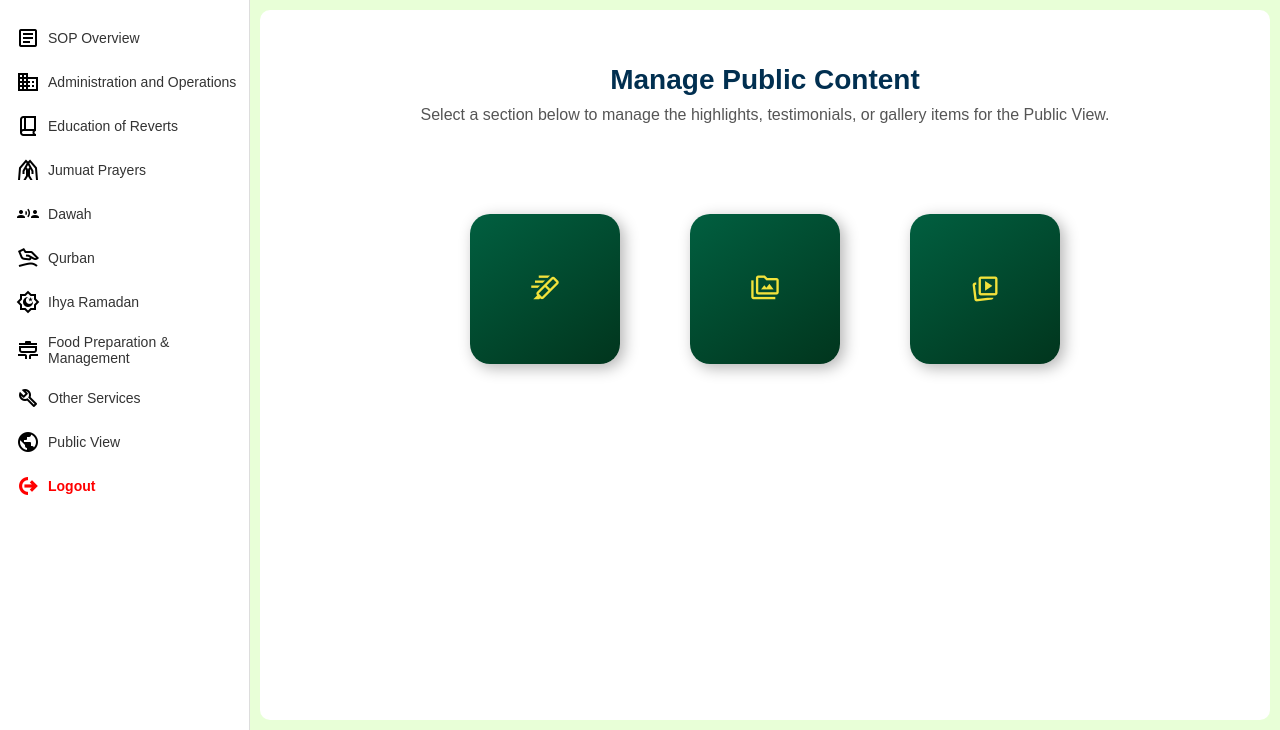
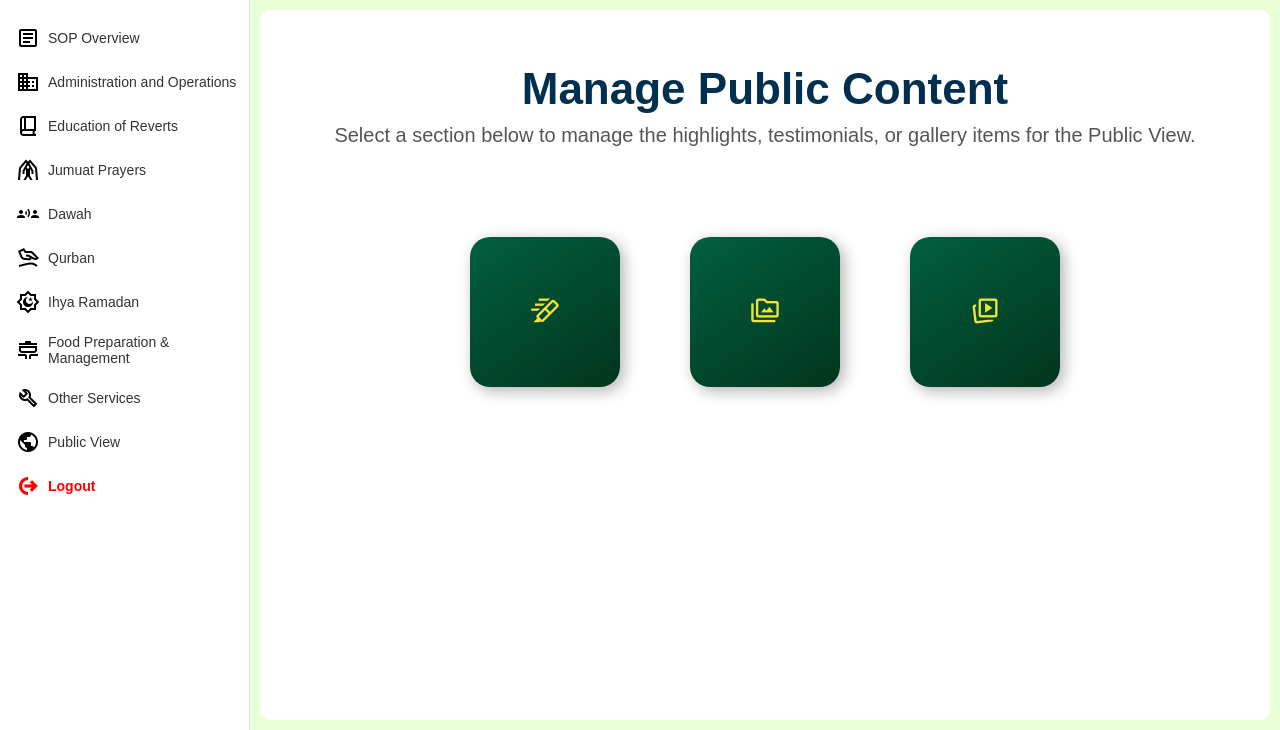
Before and after one commit to kishart/ODFI-django, a Django app: template templates/authentication/admin/public.html in a window 1280 px wide. Shown: the part 70-800 px from the top of the page. Run offline with Django 5.2, Linux system fonts and the light colour scheme; the template is opened without the code that fills it, so the values that code supplies are empty.

Commit message:
Update public.html

```diff
--- a/templates/authentication/admin/public.html
+++ b/templates/authentication/admin/public.html
@@ -58,10 +58,10 @@
       class="content"
       style="background-color: #ffffff; margin: 10px; border-radius: 10px">
 
-      <h2 style=" margin-top:30px;text-align: center; font-size: 28px; margin-bottom: 10px; color: #012f50;">
+      <p style="font-size: 44px;  font-weight:bold; margin-top:30px;text-align: center; margin-bottom: 10px; color: #012f50;">
   Manage Public Content
-</h2>
-<p style="text-align: center; font-size: 16px; color: #555; margin-bottom: 40px;">
+</p>
+<p style="text-align: center; font-size: 20px; color: #555; margin-bottom: 40px;">
   Select a section below to manage the highlights, testimonials, or gallery items for the Public View.
 </p>
       <div class="tab-container">
@@ -88,9 +88,13 @@
 
 
     <div class="tab" data-target="testimonials">
+      <a href="{% url 'avideos' %}"
+      class="{% if request.resolver_match.url_name == 'videos' %}active{% endif %}"
+      {% if request.resolver_match.url_name == 'avideos' %} {% endif %}>
     <span style="color: #f2e23b; font-size: 30px;" class="material-symbols-outlined">
 animated_images
 </span>
+  </a>
   </div>
 </div>
 
```
